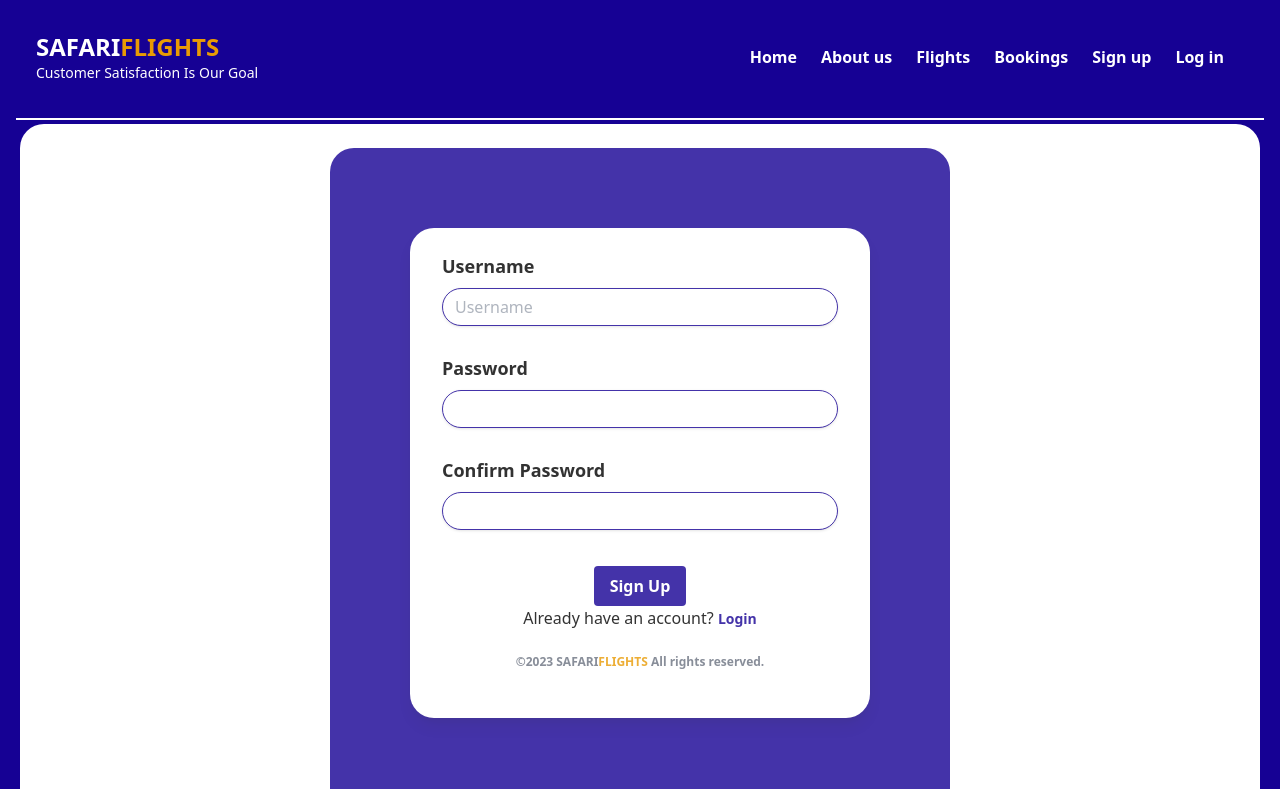
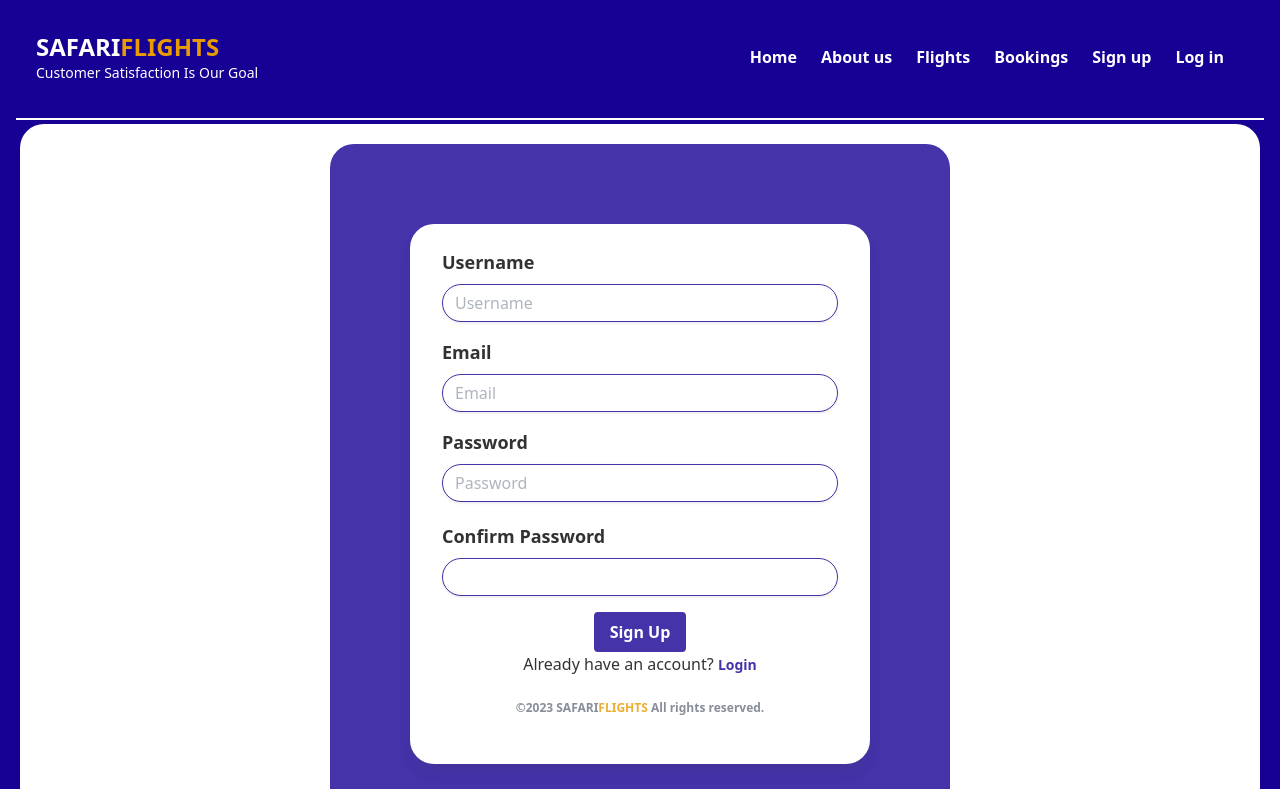
Before and after one commit to DANNJUGUNA/safariflights, a React (Create React App) app in the folder client/: page /signup in a window 1280 px wide. Shown: the top 789 px of the page. Built offline with nearby package versions, Linux system fonts and the light colour scheme.

Commit message:
update sign up page

```diff
--- a/client/src/pages/Signup.jsx
+++ b/client/src/pages/Signup.jsx
@@ -3,21 +3,23 @@ import React from 'react'
 const Login = () => {
   return (
     <div className='bg-white py-4 mx-5 rounded-3xl mb-1 mt-1'>
-    <div className='bg-[#160194] opacity-80 w-[50%] h-[90%] rounded-3xl flex flex-col items-center ml-auto mr-auto mt-2 p-20'>
+        <div className='bg-[#160194] opacity-80 w-[50%] h-[60%] rounded-3xl flex flex-col items-center ml-auto mr-auto mt-1 p-20'>
           <form className='bg-white shadow-lg rounded-3xl px-8 pt-6 pb-6 mb-4 w-full'>
-        <div className="mb-4">
+            <div className="mb-1">
               <label htmlFor="username" className="block text-black text-lg font-bold mb-2">Username</label>
               <input type="text" className="shadow appearance-none border border-[#160194] rounded-3xl w-full py-2 px-3 text-black mb-3 leading-tight focus:outline-none focus:shadow-outline" placeholder='Username' />
             </div>
-        <div className="mt-4">
-
-          <label htmlFor="password" className="block text-back text-lg font-bold mb-2">Password</label>
-          <input type="password" className="shadow appearance-none border border-[#160194] rounded-3xl w-full py-2 px-3 text-black mb-3 leading-tight focus:outline-none focus:shadow-outline" />
+            <div className="mb-1">
+              <label htmlFor="email" className="block text-black text-lg font-bold mb-2" >Email</label>
+              <input type="email" className="shadow appearance-none border border-[#160194] rounded-3xl w-full py-2 px-3 text-black mb-3 leading-tight focus:outline-none focus:shadow-outline" placeholder='Email' />
             </div>
-        <div className="mb-6 mt-4">
+            <div className="mt-1">
+              <label htmlFor="password" className="block text-back text-lg font-bold mb-2" >Password</label>
+              <input type="password" className="shadow appearance-none border border-[#160194] rounded-3xl w-full py-2 px-3 text-black mb-3 leading-tight focus:outline-none focus:shadow-outline" placeholder='Password'/>
+            </div>
+            <div className="mb-1 mt-2">
               <label htmlFor="password" className="block text-black text-lg font-bold mb-2">Confirm Password</label>
               <input type="password" className="shadow appearance-none border border-[#160194] rounded-3xl w-full py-2 px-3 text-black mb-3 leading-tight focus:outline-none focus:shadow-outline" />
-
             </div>
             <div className="flex items-center flex-col">
               <button type="button" className="bg-[#160194] hover:bg-blue-700 text-white font-bold py-2 px-4 rounded focus:outline-none focus:shadow-outline">Sign Up</button>
```
Lines whose indentation alone changed are shown as unchanged.
